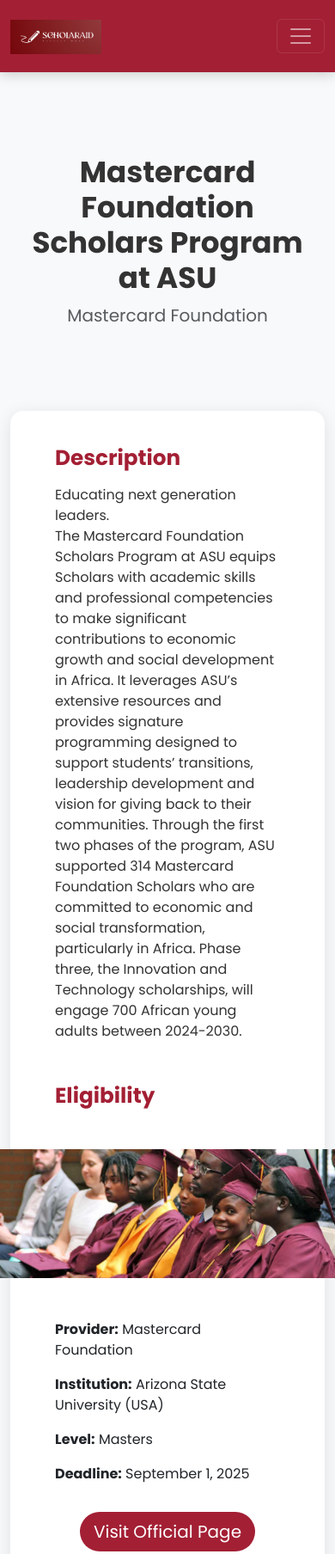
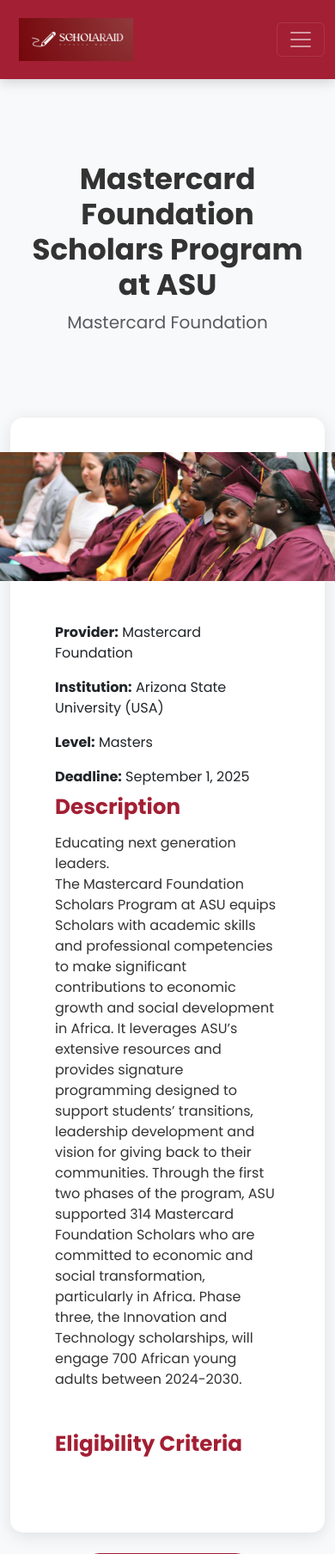
Before and after one commit to Julien-G-Man/ScholarAid, a Django app: page /scholarships/1/ in a window 390 px wide; the page is wider, and only the part inside the window is pictured. Shown: the top 1808 px of that part at 86% size. Run offline with Django 5.2, Linux system fonts and the light colour scheme; data comes from the database, SQL or seed files in the repository.

Commit message:
Add official logo, edit scholarship detail page to fit mobile

```diff
--- a/templates/base.html
+++ b/templates/base.html
@@ -45,8 +45,10 @@
 
         /* Add this CSS rule to style the logo image */
         .navbar-brand img {
-            height: 40px; /* Adjust the logo height as needed */
-            margin-right: 8px; /* Optional spacing between logo and text */
+            height: 50px; /* Adjust the logo height as needed */
+            margin-left: 10px; /* Optional spacing between logo and text */
+            max-height: 300px;
+            object-fit: contain;
         }
 
         .navbar-nav .nav-link {
--- a/templates/scholarship_detail.html
+++ b/templates/scholarship_detail.html
@@ -53,7 +53,7 @@
         </div>
     </div>
 
-    <div class="row detail-card">
+    <div class="row flex-column-reverse flex-lg-row detail-card">
         <div class="col-lg-8">
             <div class="detail-section mb-5">
                 <h2>Description</h2>
@@ -61,7 +61,7 @@
             </div>
 
             <div class="detail-section mb-5">
-                <h2>Eligibility</h2>
+                <h2>Eligibility Criteria</h2>
                 <p>{{ scholarship.eligibility|linebreaksbr }}</p>
             </div>
 
@@ -86,13 +86,12 @@
                 <li class="list-group-item"><strong>Level:</strong> {{ scholarship.level|default:"N/A" }}</li>
                 <li class="list-group-item"><strong>Deadline:</strong> {{ scholarship.deadline|date:"F j, Y" }}</li>
             </ul>
-
+        </div>
+    </div>
     <div class="text-center mt-4">
         <a href="{{ scholarship.link }}" target="_blank" rel="noopener noreferrer" class="btn btn-primary-brand btn-lg rounded-pill">
             Visit Official Page
         </a>
     </div>
 </div>
-    </div>
-</div>
 {% endblock %}
```
Also changed, not shown: templates/ai_review/ai_review.html (+11 -1 lines). Lines whose indentation alone changed are shown as unchanged.
